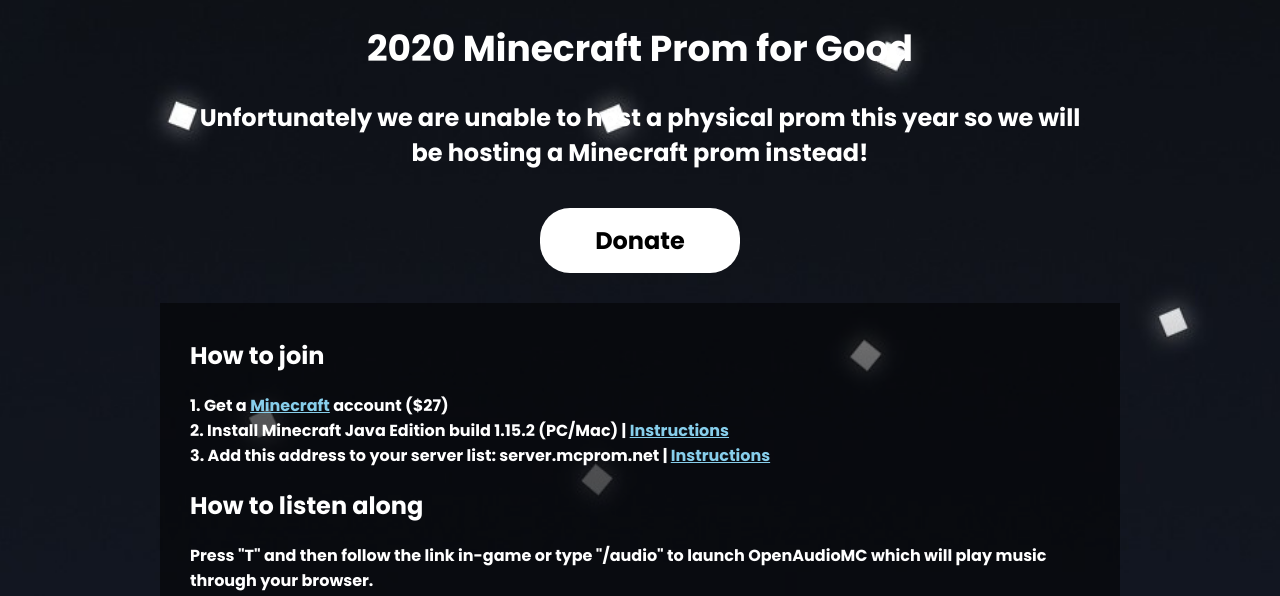
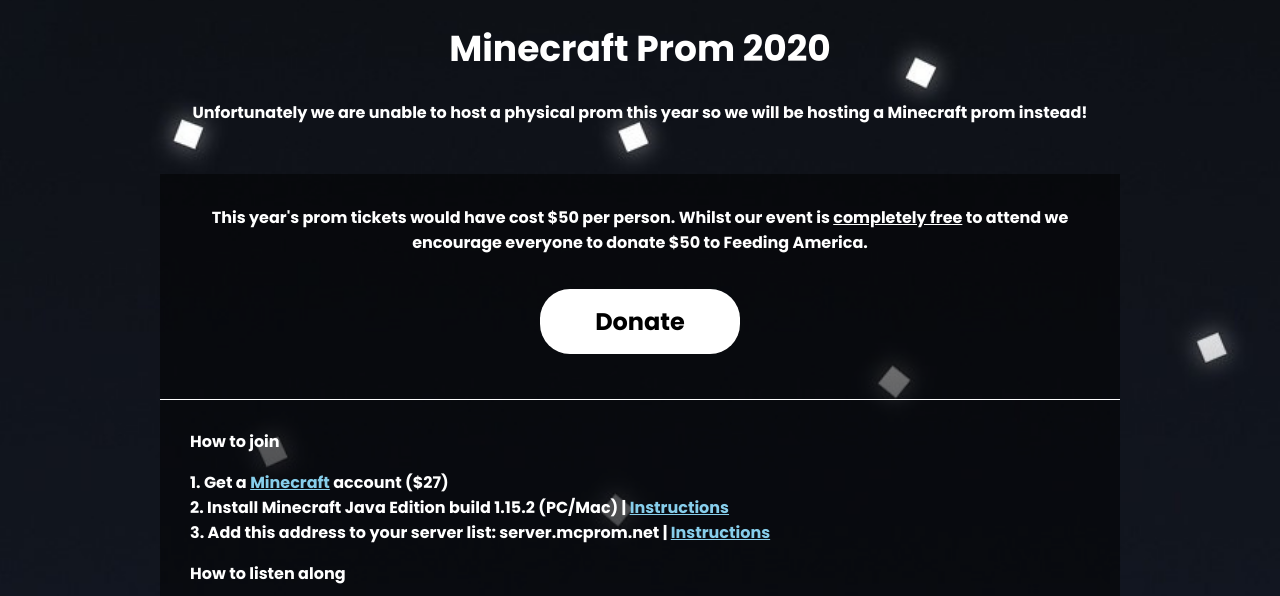
Before and after one commit to awesomepandapig/mcprom.net, a plain HTML site: page index.html in a window 1280 px wide. Shown: the part 446-1042 px from the top of the page. Drawn offline with Linux system fonts and the light colour scheme.

Commit message:
Site Update

```diff
--- a/index.html
+++ b/index.html
@@ -21,11 +21,16 @@
         </header>
         <div>
             <img src="images/WilsonvilleMinecraft.png" alt="Wilsonville High School">
-            <h1>2020 Minecraft Prom for Good</h1>
+            <h1>Minecraft Prom 2020</h1>
             <h2>Unfortunately we are unable to host a physical prom this year so we will be hosting a Minecraft prom instead!</h2>
+            <br><br>
+        </div>
+        <div style="background-color: rgba(0, 0, 0, 0.5); text-align: center; padding-top: 15px; padding-bottom: 15px;">
+            <p>This year's prom tickets would have cost $50 per person. Whilst our event is <u>completely free</u> to attend we encourage everyone to donate $50 to Feeding America.</p>
             <br>
             <a href="http://donate.mcprom.net" target="_blank" style="text-decoration: none;"><button type="button">Donate</button></a>
         </div>
+        <div class="breaker"></div>
         <div style="background-color: rgba(0, 0, 0, 0.5); padding-top: 15px; padding-bottom: 15px;">
             <h2 style="text-align: left;">How to join</h2>
             <p>
--- a/styles/styles.css
+++ b/styles/styles.css
@@ -24,7 +24,6 @@ header {
 
 button {
     display: block;
-    margin-top: 0px;
     margin-left: auto;
     margin-right: auto;
     background-color: white;
@@ -73,7 +72,7 @@ h1 {
 }
 
 h2 {
-    font-size: 24px;
+    font-size: 16px;
     color: white;
     font-family: 'Poppins', sans-serif;
     text-align: center;
@@ -88,3 +87,12 @@ p {
 a{
     color: skyblue;
 }
+
+div.breaker {
+    width: 100%;
+    display: block;
+    margin-left: auto;
+    margin-right: auto;
+    height: 1px;
+    background-color: white;
+}
```
